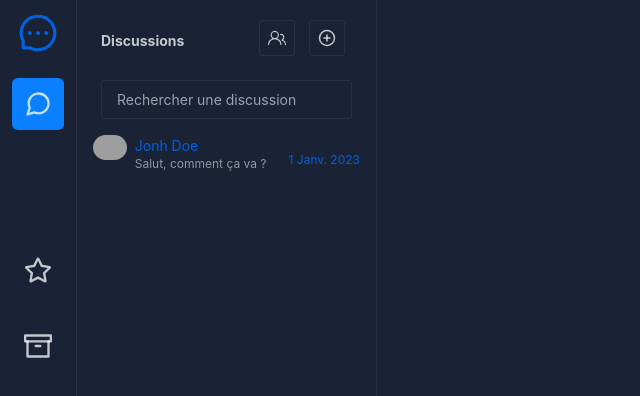
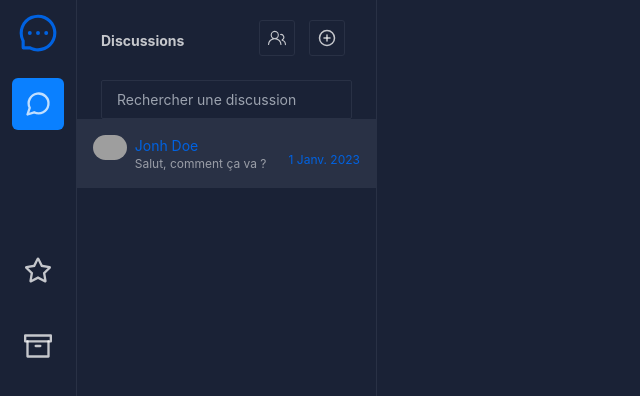
Before and after one commit to isyll/chat-online, a React (Vite) app in the folder application/: page / in a window 1280 px wide. In both pictures the pointer is over the item 226 px from the left and 153 px from the top of the page. Shown: the top 396 px of the page, without its empty margins (0-640 px from the left). Built offline with nearby package versions, Linux system fonts and the light colour scheme; grey boxes are pictures that could not be loaded; some icons are missing.

Commit message:
feat: change chat item color on hover

```diff
--- a/application/src/components/ChatItem/ChatItem.css
+++ b/application/src/components/ChatItem/ChatItem.css
@@ -3,3 +3,7 @@
   overflow: hidden;
   text-overflow: ellipsis;
 }
+
+.wrapper:hover {
+  background-color: var(--link-hover-bg-color);
+}
--- a/application/src/components/ChatItem/ChatItem.tsx
+++ b/application/src/components/ChatItem/ChatItem.tsx
@@ -13,7 +13,7 @@ function ChatItem({
   date: Date;
 }) {
   return (
-    <li className="flex p-4 gap-2 cursor-pointer">
+    <li className="flex p-4 gap-2 cursor-pointer wrapper">
       <figure className="avatar w-10">
         <img src={avatar} alt="image" className="rounded-full" />
       </figure>
```
